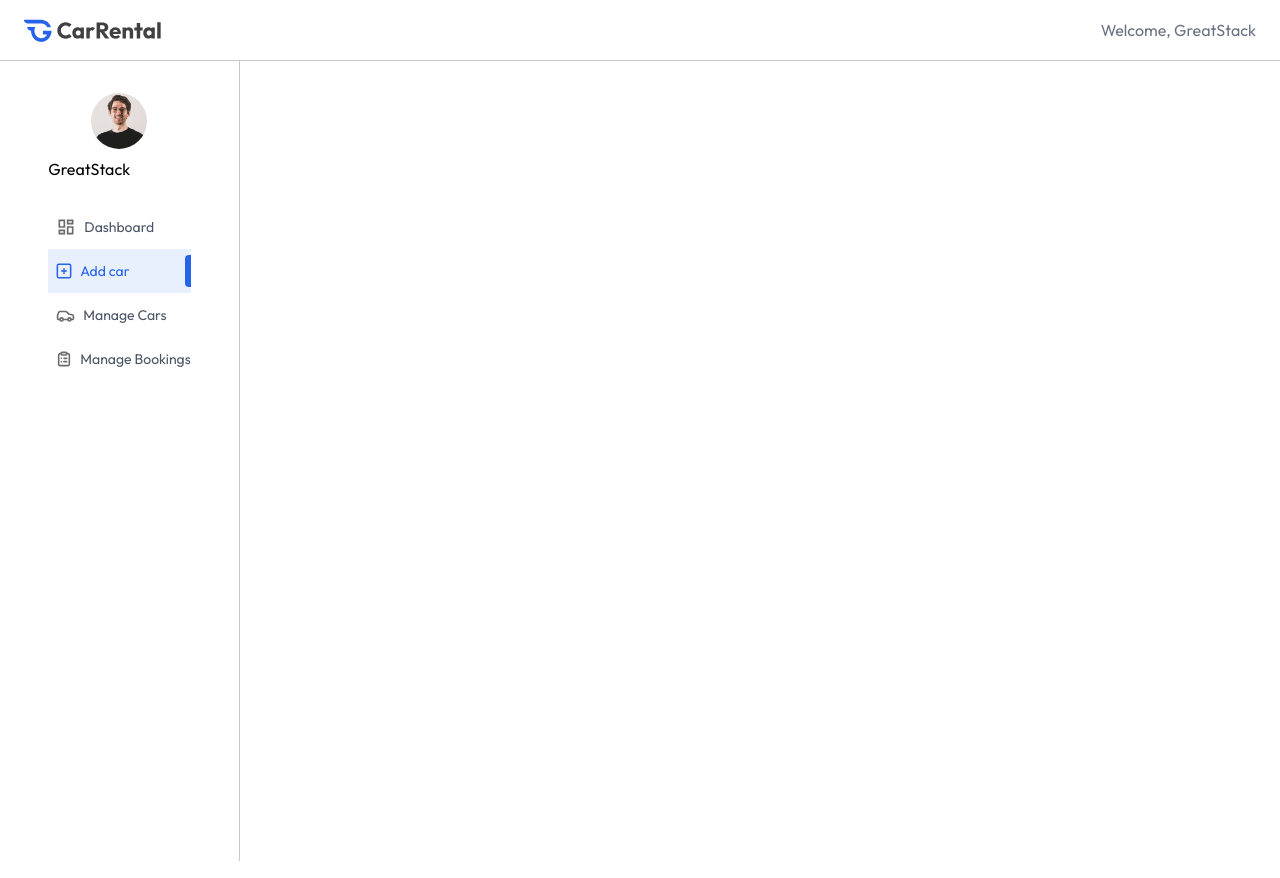
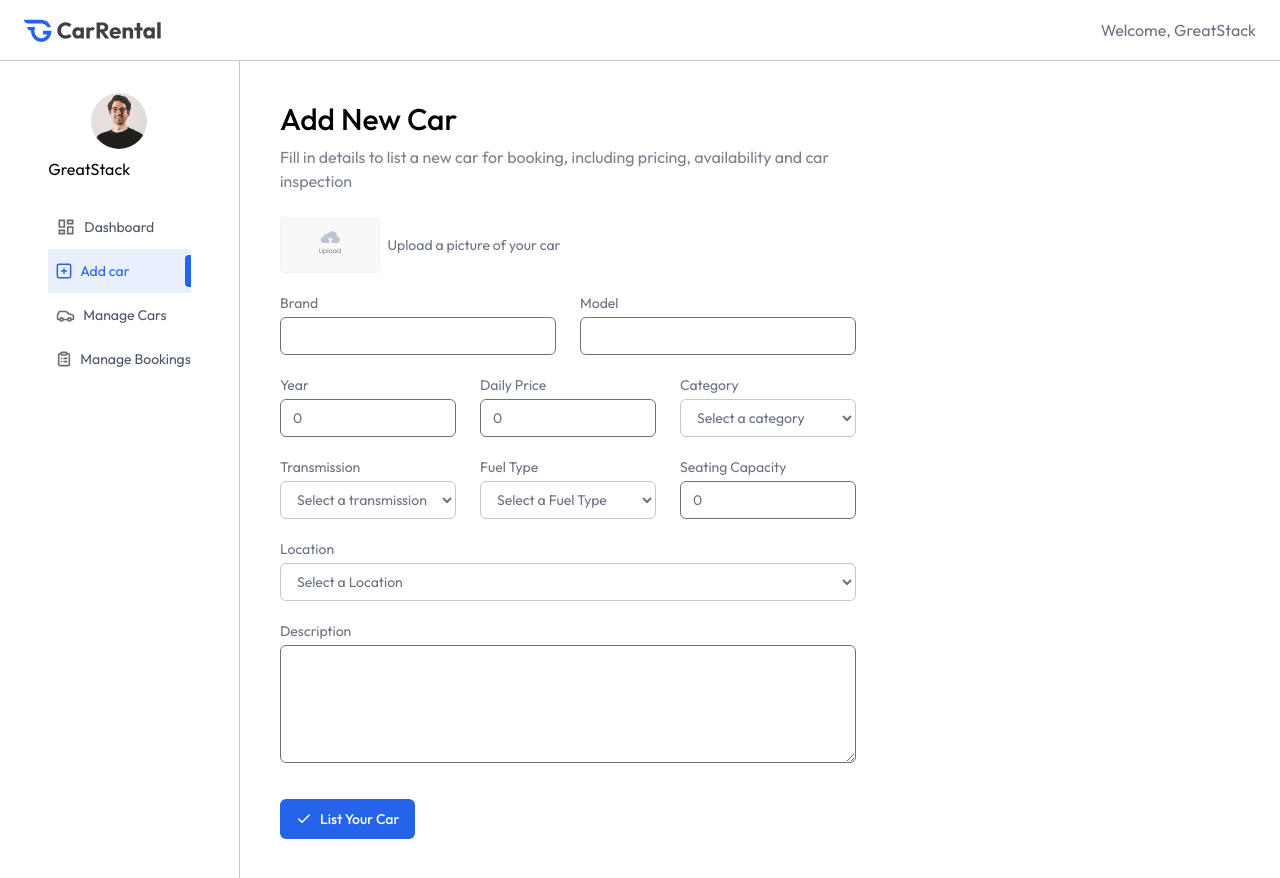
Before and after one commit to Hellobisrat/carRental, a React (Vite) app in the folder client/: page /owner/add-car in a window 1280 px wide. Built offline with nearby package versions, Linux system fonts and the light colour scheme.

Commit message:
addcar ui

```diff
--- a/client/src/pages/owner/AddCar.jsx
+++ b/client/src/pages/owner/AddCar.jsx
@@ -1,8 +1,130 @@
-import React from 'react'
+import React, { useState } from 'react'
+import Title from '../../components/owner/Title'
+import { assets } from '../../assets/assets'
+const AddCar = () => {
+  const [image,setImage]=useState(null)
+  const [car,setCar]= useState({
+    brand:" ",
+    model:" ",
+    year:0,
+    pricePerDay:0,
+    category:" ",
+    transmission: " ",
+    fuel_type:" ",
+    seating_capacity:0,
+    location: ' ',
+    description: " ",
 
-const AddCar = () => {
+  })
+  const onSubmitHandler =(e)=>{
+    e.prventDefault();
+  }
   return (
-    <div>
+    <div className='px-4 py-10 md:px-10 flex-1'>
+      <Title title="Add New Car" subTitile="Fill in details to list a new car
+      for booking, including pricing, availability  and car inspection"/>
+      <form onSubmit={onSubmitHandler} className='flex flex-col gap-5 text-gray-500 text-sm mt-6 max-w-xl' >
+       <div className='flex items-center gap-2 w-full'>
+        <label htmlFor='car-image'>
+          <img src={image ? URL.createObjectURL(image) : assets.upload_icon }
+          alt=''  className='h-14 rounded cursor-pointer'/>
+          <input type='file' id="car-image" accept='image/*' hidden onChange={e=>setImage(e.target.files[0])}/>
+        </label>
+        <p className='text-sm text-gray-500 '>Upload a picture of your car</p>
+       </div>
+       <div className='grid grid-cols-1 md:grid-cols-2 gap-6'>
+        <div className='flex flex-col w-full'>
+          <label>Brand</label>
+          <input type='text' placeholder='e.g BMW, Audi...' required
+          className='px-3 py-2 mt-1 border border-boarderColor rounded-md outline-none
+          ' value={car.brand} onChange={(e)=>setCar({...car,brand:e.target.value})}/>
+        </div>
+        <div className='flex flex-col w-full'>
+          <label>Model</label>
+          <input type='text' placeholder='e.g X-5, E-class...' required
+          className='px-3 py-2 mt-1 border border-boarderColor rounded-md outline-none
+          ' value={car.model} onChange={(e)=>setCar({...car,model:e.target.value})}/>
+        </div>
+        </div>
+        <div className='grid grid-cols-1 sm:grid-cols-2 md:grid-cols-3 gap-6'>
+        <div className='flex flex-col w-full'>
+          <label>Year</label>
+          <input type='number' placeholder='2025' required
+          className='px-3 py-2 mt-1 border border-boarderColor rounded-md outline-none
+          ' value={car.year} onChange={(e)=>setCar({...car,year:e.target.value})}/>
+        </div>
+        <div className='flex flex-col w-full'>
+          <label>Daily Price</label>
+          <input type='number' placeholder='100' required
+          className='px-3 py-2 mt-1 border border-boarderColor rounded-md outline-none
+          ' value={car.pricePerDay} onChange={(e)=>setCar({...car,pricePerDay:e.target.value})}/>
+        </div>
+        <div className='flex flex-col w-full'>
+          <label>Category</label>
+          <select name='' id="" onChange={e=>setCar({...car,category:e.target.value})} value={car.category}
+          className='px-3 py-2 mt-1 border border-borderColor rounded-md outline-none'>
+            <option value="">Select a category</option>
+            <option value="Seadan">Sedan</option>
+            <option value="SUV">SUV</option>
+            <option value="Van">Van</option>
+          </select>
+        </div>
+        </div>
+        <div className='grid grid-cols-1 md:grid-cols-2 lg:grid-cols-3 gap-6'>
+          <div className='flex flex-col w-full'>
+          <label>Transmission</label>
+          <select name='' id="" onChange={e=>setCar({...car,transmission:e.target.value})} value={car.transmission}
+          className='px-3 py-2 mt-1 border border-borderColor rounded-md outline-none'>
+            <option value="">Select a transmission</option>
+            <option value="Automatic">Automatic</option>
+            <option value="Manual">Manual</option>
+            <option value="Semi-Automatic">Semi-Automatic</option>
+          </select>
+        </div>
+        <div className='flex flex-col w-full'>
+          <label>Fuel Type</label>
+          <select name='' id="" onChange={e=>setCar({...car,fuel_type:e.target.value})} value={car.fuel_type}
+          className='px-3 py-2 mt-1 border border-borderColor rounded-md outline-none'>
+            <option value="">Select a Fuel Type</option>
+            <option value="Gas">Gas</option>
+            <option value="Diesel">Diesel</option>
+            <option value="Petrol">Petrol</option>
+            <option value="Electric">Electric</option>
+            <option value="Hybrid">Hybrid</option>
+          </select>
+        </div>
+        <div className='flex flex-col w-full'>
+          <label>Seating Capacity</label>
+          <input type='number' placeholder='4' required
+          className='px-3 py-2 mt-1 border border-boarderColor rounded-md outline-none
+          ' value={car.seating_capacity} onChange={(e)=>setCar({...car,seating_capacity:e.target.value})}/>
+        </div>
+        </div>
+        <div className='flex flex-col w-full'>
+        <label>Location</label>
+          <select name='' id="" onChange={e=>setCar({...car,location:e.target.value})} value={car.location}
+          className='px-3 py-2 mt-1 border border-borderColor rounded-md outline-none'>
+            <option value="">Select a Location</option>
+            <option value="New york">New york</option>
+            <option value="Los Angeles">Los Angeles</option>
+            <option value="Houston">Houston</option>
+            <option value="Chicago">Chicago</option>
+
+          </select>
+        </div>
+        <div className='flex flex-col w-full'>
+          <label>Description</label>
+          <textarea rows={5} placeholder='e.g A luxurious SUV' required
+          className='px-3 py-2 mt-1 border border-boarderColor rounded-md outline-none
+          ' value={car.description} onChange={(e)=>setCar({...car,description:e.target.value})}></textarea>
+        </div>
+
+        <button className='flex items-center gap-2 px-4 py-2.5 mt-4 bg-primary
+        text-white rounded-md font-medium w-max cursor-pointer'>
+          <img src={assets.tick_icon} alt=''/>
+          List Your Car
+        </button>
+      </form>
 
     </div>
   )
```
